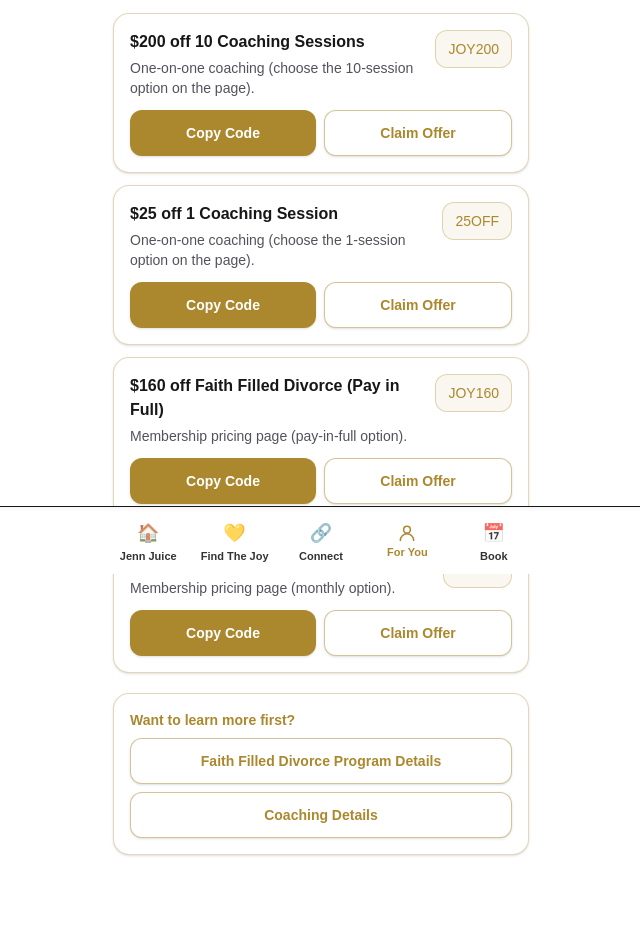
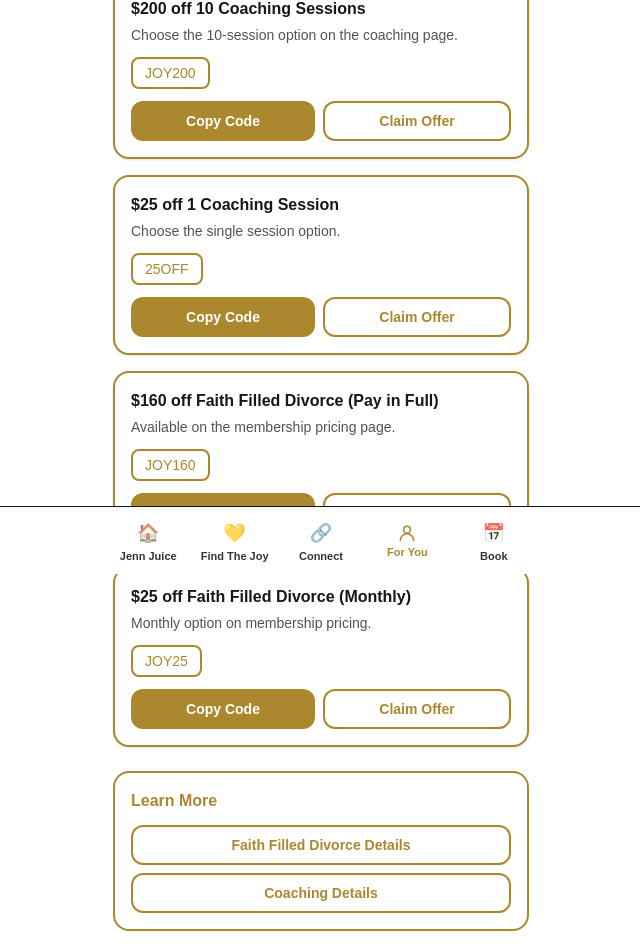
Before and after one commit to JennZingmark/findthejoywithjenn-app, a Next.js app: page /for-you in a window 1280 px wide. Shown: the part 226-1178 px from the top of the page, without its empty margins (319-959 px from the left). Built offline with nearby package versions, Linux system fonts and the light colour scheme.

Commit message:
Match gold styling with rest of app

```diff
--- a/app/for-you/page.tsx
+++ b/app/for-you/page.tsx
@@ -7,54 +7,42 @@ type Offer = {
   description: string;
   code: string;
   link: string;
-  finePrint?: string;
 };
-
-const GOLD = "#ab882e";
 
 const OFFERS: Offer[] = [
   {
     title: "$200 off 10 Coaching Sessions",
-    description: "One-on-one coaching (choose the 10-session option on the page).",
+    description: "Choose the 10-session option on the coaching page.",
     code: "JOY200",
     link: "https://www.findthejoywithjenn.com/certified/one-on-one-coaching",
   },
   {
     title: "$25 off 1 Coaching Session",
-    description: "One-on-one coaching (choose the 1-session option on the page).",
+    description: "Choose the single session option.",
     code: "25OFF",
     link: "https://www.findthejoywithjenn.com/certified/one-on-one-coaching",
   },
   {
     title: "$160 off Faith Filled Divorce (Pay in Full)",
-    description: "Membership pricing page (pay-in-full option).",
+    description: "Available on the membership pricing page.",
     code: "JOY160",
     link: "https://www.findthejoywithjenn.com/membership-pricing",
   },
   {
     title: "$25 off Faith Filled Divorce (Monthly)",
-    description: "Membership pricing page (monthly option).",
+    description: "Monthly option on membership pricing.",
     code: "JOY25",
     link: "https://www.findthejoywithjenn.com/membership-pricing",
   },
 ];
 
 export default function ForYouPage() {
-  const [copiedCode, setCopiedCode] = useState<string | null>(null);
+  const [copied, setCopied] = useState<string | null>(null);
 
-  const copy = async (code: string) => {
-    try {
-      await navigator.clipboard.writeText(code);
-    } catch {
-      const el = document.createElement("textarea");
-      el.value = code;
-      document.body.appendChild(el);
-      el.select();
-      document.execCommand("copy");
-      document.body.removeChild(el);
-    }
-    setCopiedCode(code);
-    window.setTimeout(() => setCopiedCode(null), 1400);
+  const copyCode = async (code: string) => {
+    await navigator.clipboard.writeText(code);
+    setCopied(code);
+    setTimeout(() => setCopied(null), 1500);
   };
 
   const open = (url: string) => {
@@ -63,102 +51,70 @@ export default function ForYouPage() {
 
   return (
     <main className="mx-auto w-full max-w-md px-4 pb-24 pt-5">
-      <div className="rounded-2xl border bg-white p-4 shadow-sm" style={{ borderColor: `${GOLD}55` }}>
-        <h1 className="text-2xl font-semibold" style={{ color: GOLD }}>
-          For You
-        </h1>
-        <p className="mt-1 text-sm text-zinc-700">
-          Exclusive app-only offers. Tap <span className="font-semibold">Copy Code</span>, then{" "}
-          <span className="font-semibold">Claim Offer</span>.
-        </p>
-      </div>
+      <h1 className="text-2xl font-semibold text-[#ab882e]">For You</h1>
 
-      <section className="mt-4 space-y-3">
-        {OFFERS.map((o) => (
+      <p className="mt-1 text-sm text-zinc-600">
+        Exclusive offers available only inside the app.
+      </p>
+
+      <div className="mt-4 space-y-4">
+        {OFFERS.map((offer) => (
           <div
-            key={o.code}
-            className="rounded-2xl border bg-white p-4 shadow-sm"
-            style={{ borderColor: `${GOLD}55` }}
+            key={offer.code}
+            className="rounded-2xl border-2 border-[#ab882e] bg-white p-4 shadow-sm"
           >
-            <div className="flex items-start justify-between gap-3">
-              <div>
-                <div className="text-base font-semibold">{o.title}</div>
-                <div className="mt-1 text-sm text-zinc-600">{o.description}</div>
-              </div>
+            <h2 className="text-base font-semibold">{offer.title}</h2>
 
-              <div
-                className="shrink-0 rounded-xl px-3 py-2 text-sm font-mono"
-                style={{
-                  border: `1px solid ${GOLD}55`,
-                  backgroundColor: `${GOLD}12`,
-                  color: GOLD,
-                }}
-              >
-                {o.code}
-              </div>
+            <p className="mt-1 text-sm text-zinc-600">{offer.description}</p>
+
+            <div className="mt-3 flex items-center justify-between">
+              <span className="rounded-lg border-2 border-[#ab882e] px-3 py-1 text-sm font-mono text-[#ab882e]">
+                {offer.code}
+              </span>
             </div>
 
             <div className="mt-3 flex gap-2">
               <button
-                onClick={() => void copy(o.code)}
-                className="flex-1 rounded-xl px-4 py-3 text-sm font-semibold text-white shadow-sm"
-                style={{ backgroundColor: GOLD }}
+                onClick={() => copyCode(offer.code)}
+                className="flex-1 rounded-xl bg-[#ab882e] px-4 py-2 text-sm font-semibold text-white"
               >
-                {copiedCode === o.code ? "Copied!" : "Copy Code"}
+                {copied === offer.code ? "Copied!" : "Copy Code"}
               </button>
 
               <button
-                onClick={() => open(o.link)}
-                className="flex-1 rounded-xl px-4 py-3 text-sm font-semibold shadow-sm"
-                style={{
-                  border: `1px solid ${GOLD}80`,
-                  color: GOLD,
-                  backgroundColor: "white",
-                }}
+                onClick={() => open(offer.link)}
+                className="flex-1 rounded-xl border-2 border-[#ab882e] px-4 py-2 text-sm font-semibold text-[#ab882e]"
               >
                 Claim Offer
               </button>
             </div>
-
-            {o.finePrint ? <div className="mt-2 text-xs text-zinc-500">{o.finePrint}</div> : null}
           </div>
         ))}
-      </section>
+      </div>
 
-      <section
-        className="mt-5 rounded-2xl border bg-white p-4 shadow-sm"
-        style={{ borderColor: `${GOLD}55` }}
-      >
-        <div className="text-sm font-semibold" style={{ color: GOLD }}>
-          Want to learn more first?
-        </div>
+      <div className="mt-6 rounded-2xl border-2 border-[#ab882e] bg-white p-4">
+        <h3 className="font-semibold text-[#ab882e]">Learn More</h3>
 
-        <div className="mt-2 flex flex-col gap-2">
+        <div className="mt-3 flex flex-col gap-2">
           <button
-            onClick={() => open("https://www.findthejoywithjenn.com/program-details")}
-            className="rounded-xl px-4 py-3 text-sm font-semibold shadow-sm"
-            style={{
-              border: `1px solid ${GOLD}80`,
-              color: GOLD,
-              backgroundColor: "white",
-            }}
+            onClick={() =>
+              open("https://www.findthejoywithjenn.com/program-details")
+            }
+            className="rounded-xl border-2 border-[#ab882e] px-4 py-2 text-sm font-semibold text-[#ab882e]"
           >
-            Faith Filled Divorce Program Details
+            Faith Filled Divorce Details
           </button>
 
           <button
-            onClick={() => open("https://www.findthejoywithjenn.com/one-on-one-coaching")}
-            className="rounded-xl px-4 py-3 text-sm font-semibold shadow-sm"
-            style={{
-              border: `1px solid ${GOLD}80`,
-              color: GOLD,
-              backgroundColor: "white",
-            }}
+            onClick={() =>
+              open("https://www.findthejoywithjenn.com/one-on-one-coaching")
+            }
+            className="rounded-xl border-2 border-[#ab882e] px-4 py-2 text-sm font-semibold text-[#ab882e]"
           >
             Coaching Details
           </button>
         </div>
-      </section>
+      </div>
     </main>
   );
 }
```
